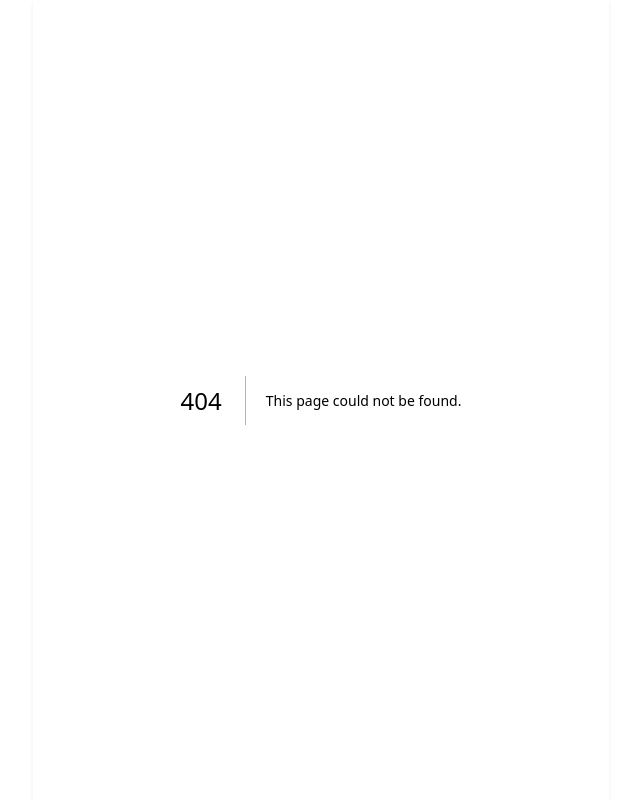
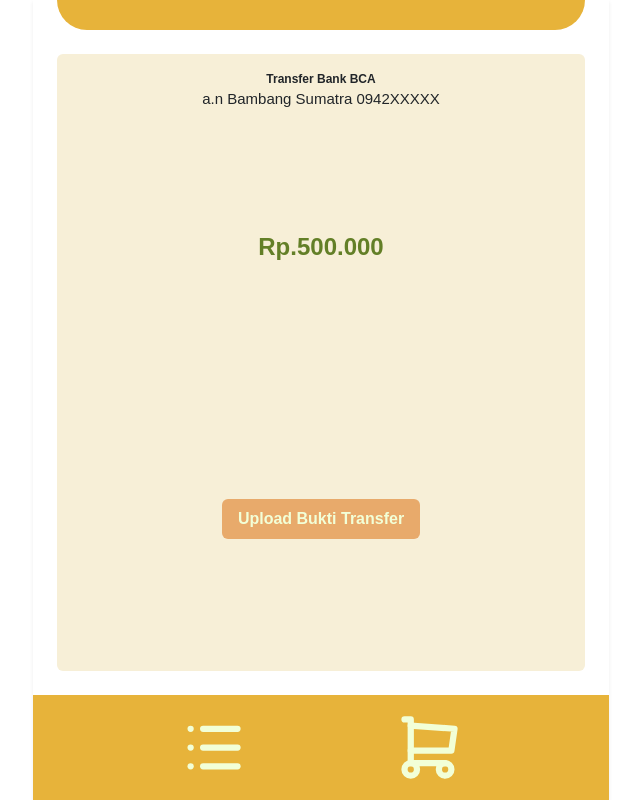
Before and after one commit to Hadihasta/toko-tani-server, a Next.js app: page /checkout in a window 1280 px wide. Before the commit this address had no page. Shown: the whole page, without its empty margins (319-959 px from the left). Built offline with nearby package versions, Linux system fonts and the light colour scheme; no server answers.

Commit message:
fix : tittle to seludur tani +init for feature checkout flow

```diff
--- a/src/app/cart/page.jsx
+++ b/src/app/cart/page.jsx
@@ -9,7 +9,6 @@ import Checkout from '@/components/cart/Checkout'
 const CartPage = () => {
   const [cart, setCart] = useState(null)
   const [cartItems, setCartItems] = useState(cart)
-  const [finalCart, setFinalCart] = useState(cartItems)
   useEffect(() => {
     const token = localStorage.getItem('token')
     const getMasterCart = async () => {
@@ -31,7 +30,7 @@ const CartPage = () => {
     const updated = prev.map(item =>
       item.id === id ? { ...item, quantity: newQty } : item
     );
-    console.log(updated, '✅ updated cartItems');
+    console.log(updated , " <<< ");
     // kirim ini ke api namun olah dulu
     return updated;
   });
--- /dev/null
+++ b/src/app/checkout/page.jsx
@@ -0,0 +1,53 @@
+'use client'
+
+import MenuNavigate from '@/components/dashboard/menuNavigate'
+
+const handleUploudButton = () => {
+  console.log('file input later')
+}
+
+const Checkout = () => {
+  return (
+    <>
+      <div
+        className="fullHeight-wrapper flex flex-col"
+        style={{ height: '100%' }}
+      >
+        <div className="head-wrapper relative px-4">
+          <div
+            className="d-flex bg-yellowBackground"
+            style={{
+              height: '30px',
+              borderRadius: '0px 0px 60px 60px',
+            }}
+          />
+        </div>
+        <div className="body-wrapper p-3 m-4 bg-yellowCard  rounded flex flex-col flex-grow-1">
+          <div className="bank-wrapper flex flex-col  justify-content-center  align-items-center  ">
+            <div className=" font-bold fs-12">Transfer Bank BCA</div>
+
+            <div className="font-medium fs-15">a.n Bambang Sumatra 0942XXXXX</div>
+          </div>
+
+          <div className="Total-wrapper  flex flex-col  justify-content-center  align-items-center flex-1">
+            <div className="text-greenSurface font-bold fs-24 ">Rp.500.000</div>
+          </div>
+
+          <div className="flex justify-content-center  align-items-center flex-1">
+            <button
+              onClick={handleUploudButton}
+              className="text-greenSecondary font-bold"
+            >
+              <div className="button-wrapper bg-orange px-3 py-2 w-100  flex justify-content-center  align-items-center rounded-2  ">
+                Upload Bukti Transfer
+              </div>
+            </button>
+          </div>
+        </div>
+        <MenuNavigate />
+      </div>
+    </>
+  )
+}
+
+export default Checkout
--- a/src/app/layout.jsx
+++ b/src/app/layout.jsx
@@ -5,7 +5,7 @@ import { Toaster } from '@/components/ui/sonner'
 
 
 export const metadata = {
-  title: 'Tani Permana',
+  title: 'Sedulur Tani',
   description: 'Best online shop',
   description: 'Generated by create next app',
   icons: {
--- a/src/components/cart/Checkout.jsx
+++ b/src/components/cart/Checkout.jsx
@@ -1,19 +1,28 @@
-import React from 'react'
+import { useRouter } from 'next/navigation'
 
-const Checkout = ({totalPrice} ) => {
+const Checkout = ({ totalPrice }) => {
+  const router = useRouter()
+
+  const handleCheckout = () => {
+    // router.push('/checkout')
+    console.log('fetch api and redirect ')
+  }
+
   return (
     <div>
-      <div className='bg-yellowCard w-100 h-30 px-4 py-2 flex flex-col justify-content-around'>
-        <div className='total-wrapper flex flex-row justify-content-end gap-3'>
-                <div className='text-greenSurface font-bold'>Total</div>
-                <div className=' text-greenSurface font-bold'>{totalPrice}</div>
+      <div className="bg-yellowCard w-100 h-30 px-4 py-2 flex flex-col justify-content-around">
+        <div className="total-wrapper flex flex-row justify-content-end gap-3">
+          <div className="text-greenSurface font-bold">Total</div>
+          <div className=" text-greenSurface font-bold">{totalPrice}</div>
         </div>
-                <button  className=' font-bold  text-greenSurface '>
-            <div className='bg-orange px-3 py-2 w-100  flex justify-content-center  align-items-center rounded-2 '>
-                    Checkout
-            </div>
-                </button>
-
+        <button
+          onClick={handleCheckout}
+          className=" font-bold  text-greenSurface "
+        >
+          <div className="bg-orange px-3 py-2 w-100  flex justify-content-center  align-items-center rounded-2 ">
+            Checkout
+          </div>
+        </button>
       </div>
     </div>
   )
--- a/src/styles/custom.scss
+++ b/src/styles/custom.scss
@@ -41,6 +41,9 @@ $theme-colors: (
 }
 
 // font size
+.fs-24 {
+  font-size: 24px;
+}
 .fs-20 {
   font-size: 20px;
 }
```
